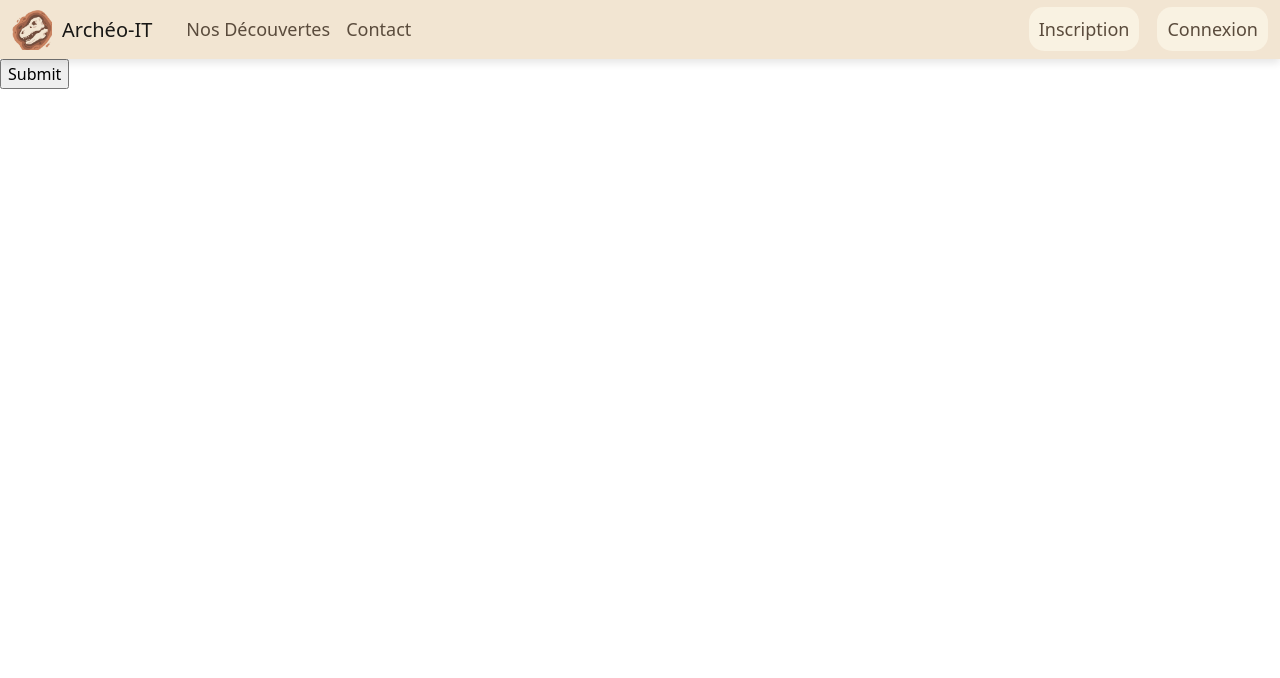
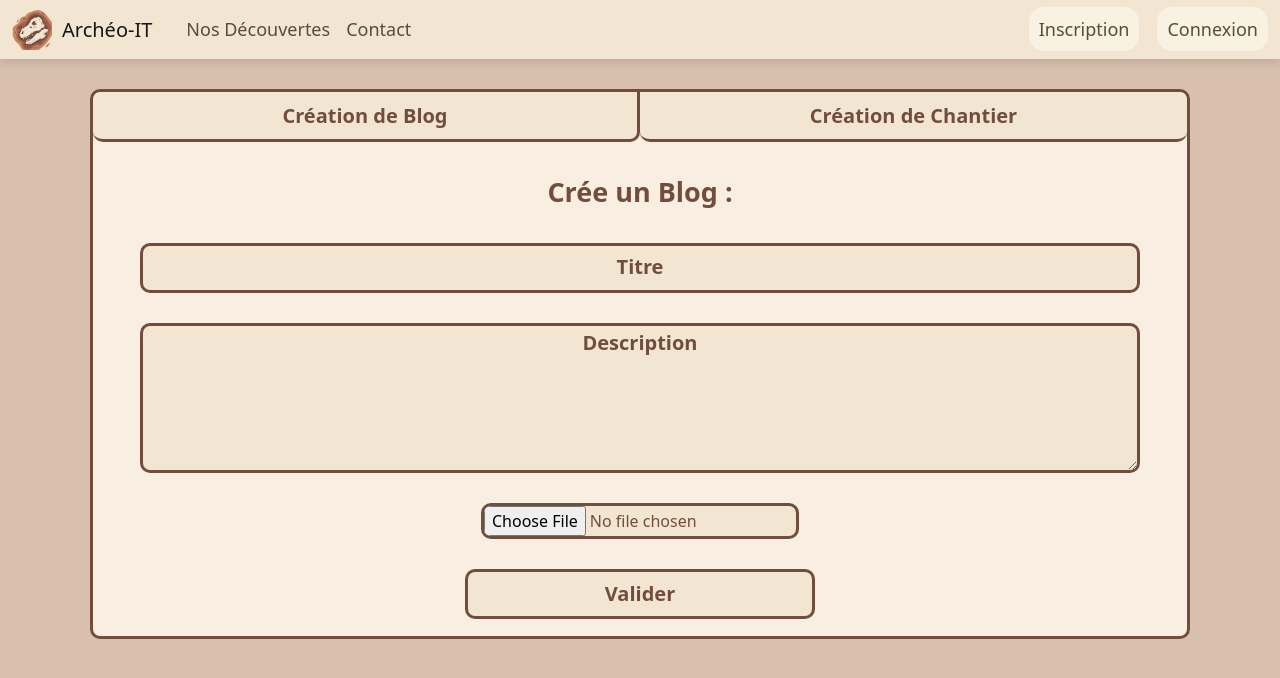
Before and after one commit to Kilian321/projet, a PHP site: page /create_page.php in a window 1280 px wide. Shown: the top 678 px of the page. Run offline with PHP 8.4, Linux system fonts and the light colour scheme.

Commit message:
maj page création affichage blog

```diff
--- /dev/null
+++ b/CSS/create_page.css
@@ -0,0 +1,151 @@
+.title{
+    font-size: 20px;
+    color: #724d3d;
+    font-weight: bold;
+}
+.title-2{
+    font-size: 27px;
+    color: #724d3d;
+    font-weight: bold;
+}
+.title-3{
+    font-size: 20px;
+    color: #724d3d;
+    font-weight: bold;
+}
+.text-placeholder{
+    text-align: center;
+    color:#724d3d;
+}
+.bg{
+    background-color: #d8bfae;
+}
+.bg-form{
+    width: 1100px;
+    height: 550px;
+    background-color: #f8eee2;
+    border: 3px solid #724d3d;
+    border-radius: 10px;
+}
+.mt-form{
+    margin-top: 30px;
+}
+.mb-form{
+    margin-bottom: 30px;
+}
+.center-form{
+    display: flex;
+    align-items: center;
+    justify-content: center;
+}
+.header-form{
+    width: 550px;
+    height: 50px;
+    background-color: #f2e5d2;
+    border: 3px solid #724d3d;
+    border-top: 0;
+    border-bottom-left-radius: 10px;
+    border-bottom-right-radius: 10px;
+    &:hover {
+        transition: transform 0.5s;
+        background-color: #f3e0c4;
+    };
+}
+.border-right-0{
+    border-right: 0;
+}
+.border-left-0{
+    border-left: 0;
+}
+.radius-tl{
+    border-top-left-radius: 10px;
+}
+.radius-tr{
+    border-top-right-radius: 10px;
+}
+.in-line{
+    display: flex;
+}
+.column{
+    display: flex;
+    flex-direction: column;
+}
+
+.hidden{
+    display: none;
+}
+.btn-title{
+    width: 1000px;
+    height: 50px;
+    background-color: #f2e5d2;
+    border: 3px solid #724d3d;
+    border-radius: 10px;
+    &::placeholder{
+        color: #724d3d;
+        font-size: 20px;
+        font-weight: bold;
+    };
+    &:hover {
+        transition: transform 0.5s;
+        background-color: #f3e0c4;
+    };
+}
+.btn-description{
+    width: 1000px;
+    height: 150px;
+    background-color: #f2e5d2;
+    border: 3px solid #724d3d;
+    border-radius: 10px;
+    &::placeholder{
+        color: #724d3d;
+        font-size: 20px;
+        font-weight: bold;
+    };
+    &:hover {
+        transition: transform 0.5s;
+        background-color: #f3e0c4;
+    };
+}
+.btn-image{
+    background-color: #f2e5d2;
+    border: 3px solid #724d3d;
+    border-radius: 10px;
+    &:hover {
+        transition: transform 0.5s;
+        background-color: #f3e0c4;
+    };
+}
+.btn-submit{
+    width: 350px;
+    height: 50px;
+    background-color: #f2e5d2;
+    border: 3px solid #724d3d;
+    border-radius: 10px;
+    &:hover {
+        transition: transform 0.5s;
+        background-color: #f3e0c4;
+        transform: scale(1.05);
+    };
+}
+
+.box_green{
+    background-color:#daf0d9;
+    width: 400px;
+    height: 50px;
+    border: 2px solid #86c19e;
+    border-radius: 10px;
+}
+.text_color-green{
+    color: #86c19e;
+    font-weight: bold;
+}
+
+@keyframes animation {
+    0% { transform: scale(1); }
+    50% { transform: scale(1.1); }
+    100% { transform: scale(1); }
+}
+
+.animation {
+    animation: animation 2s infinite;
+}
--- a/DATA-BASE/database.php
+++ b/DATA-BASE/database.php
@@ -1,8 +1,8 @@
 <?php
 // connection a la base de donnée des utilisateurs
 $host = 'localhost';
-$username = 'root';
-$password = 'VnW4z9f6';
+$username = 'kilian';
+$password = 'test';
 $database = 'archeo-it';
 $charset = 'utf8mb4';
 // Options de connexion PDO
--- /dev/null
+++ b/JS/create.js
@@ -0,0 +1,16 @@
+const btnBlog = document.querySelector("#blog");
+const btnChantier = document.querySelector("#chantier");
+const ongletBlogs =document.querySelector("#ongletBlog");
+const ongletChantier = document.querySelector("#ongletChantier");
+
+ongletChantier.addEventListener("click", ()=>{
+    btnBlog.style.display="none";
+    btnChantier.style.display="flex";
+
+})
+
+ongletBlogs.addEventListener("click", ()=>{
+    btnChantier.style.display="none";
+    btnBlog.style.display="flex";
+
+})
--- a/PHP/create_page.php
+++ b/PHP/create_page.php
@@ -1,7 +1,34 @@
 <?php
 session_start();
+require_once '../DATA-BASE/database.php';
 require_once "navbar.php";
+global $pdo;
 
+?>
+<?php
+ini_set('display_errors', 1);
+ini_set('display_startup_errors', 1);
+error_reporting(E_ALL);
+?>
+<?php
+if(!empty($_POST['title-blog']) && !empty($_POST['description-blog'])) {
+    $titleBlog = htmlspecialchars($_POST['title-blog']);
+    $descriptionBlog = htmlspecialchars($_POST['description-blog']);
+    if (isset($_FILES["image-blog"]) && $_FILES["image-blog"]["error"] == 0) {
+        // Déplacez le fichier vers le répertoire cible.
+        move_uploaded_file($_FILES["image-blog"]["tmp_name"], "../PICTURE/img-blog/" . $_FILES["image-blog"]["name"]);
+    }
+
+    $sql = "INSERT INTO blogs (title,description,picture) VALUES (:title,:description,:picture)";
+    $stmt = $pdo->prepare($sql);
+    $stmt->execute(array(':title' => $titleBlog, ':description' => $descriptionBlog, ':picture' => !empty($_FILES["image-blog"]["name"]) ? $_FILES["image-blog"]["name"] : ''));
+    $pdo = null;
+    echo '<div class="  center-form mt-form">
+                          <div class="center-form box_green text_color-green animation">
+                             Vous avez ajouté un blog avec succès !
+                          </div>
+                      </div> ';
+}
 ?>
 
 <!DOCTYPE html>
@@ -10,13 +37,103 @@ require_once "navbar.php";
     <title>Archéo-IT Création de page</title>
     <meta charset="UTF-8">
     <link rel="icon" href="../PICTURE/Archeo-IT_Logo-removebg-preview.png">
+    <!--Style-->
+    <link rel="stylesheet" href="../CSS/create_page.css">
 </head>
+<body class="bg">
 
-<?php if(!empty($_SESSION['user'])): ?>
-    <h2>Bonjour <?= $_SESSION['user']['email']; ?></h2>
-<?php endif; ?>
-<form>
-    <div id="editor"></div>
-    <input type="submit">
-</form>
+<!--Place de la structure-->
+<div class="mt-form center-form mb-form">
+    <!--fond de la structure-->
+    <div class="bg-form ">
+        <!--onglet-->
+        <div class="in-line">
+            <!--onglet blog-->
+            <div id="ongletBlog" class="title header-form border-left-0 radius-tl center-form">
+                <!--Text-->
+                <div class="">
+                    Création de Blog
+                </div>
+            </div>
+            <!--onglet chantier-->
+            <div id="ongletChantier" class=" title header-form  border-left-0 border-right-0 radius-tr center-form">
+                <!--Text-->
+                <div class="" >
+                    Création de Chantier
+                </div>
+            </div>
+        </div>
+        <!--Page blogs-->
+        <div id="blog" class="mt-form center-form column">
+            <!--Titre -->
+            <div class="title-2 ">
+                Crée un Blog :
+            </div>
+            <!--Formulaire-->
+            <form method="post" enctype="multipart/form-data">
+                <!--Bouton titre-->
+                <div class="center-form mt-form">
+                    <input  class="btn-title text-placeholder" type="text" name="title-blog" placeholder="Titre">
+                </div>
+                <!--Bouton description-->
+                <div class="center-form mt-form">
+                    <textarea  class="btn-description text-placeholder" type="text" name="description-blog" placeholder="Description"></textarea>
+                </div>
+                <!--Bouton image-->
+                <div class="center-form mt-form">
+                    <input  class="btn-image text-placeholder" type="file" name="image-blog">
+                </div>
+                <!--Bouton Valider-->
+                <div class="center-form mt-form">
+                    <button class="btn-submit title-3" type="submit">Valider</button>
+                </div>
+            </form>
+        </div>
+        <!--Page chantier-->
+        <div id="chantier" class="hidden center-form mt-form column">
+            <!--Titre -->
+            <div class="title-2 ">
+                Crée un Chantier :
+            </div>
+            <!--Formulaire-->
+            <form method="post">
+                <!--Bouton titre-->
+                <div class="center-form mt-form">
+                    <input  class="btn-title text-placeholder" type="text" name="title-chantier" placeholder="Titre">
+                </div>
+                <!--Bouton description-->
+                <div class="center-form mt-form">
+                    <textarea  class="btn-description text-placeholder" type="text" name="description-chantier" placeholder="Description"></textarea>
+                </div>
+                <!--Bouton image-->
+                <div class="center-form mt-form">
+                    <input  class="btn-image text-placeholder" type="file" name="image-chantier">
+                </div>
+                <!--Bouton Valider-->
+                <div class="center-form mt-form">
+                    <button class="btn-submit title-3" type="submit">Valider</button>
+                </div>
+            </form>
+        </div>
+    </div>
+</div>
+
+
+
+
+
+
+
+
+
+
+
+
+
+
+
+
+
+<script src="../JS/create.js"></script>
+</body>
 </html>
--- a/PHP/home.php
+++ b/PHP/home.php
@@ -65,7 +65,7 @@ global $pdo;
 
                     ?>
                     <div class="blogs-item">
-                        <img src="<?= ($row['picture']);  ?>" alt="Film 1">
+                        <img src="../PICTURE/img-blog/<?= $row['picture']?>" alt="<?= $row['title']?>">
                         <p class="blogs-date"><?= (substr($row['date_publication'],0,10)); ?></p>
                         <p class="blogs-title"><?= ($row['title']); ?></p>
                         <div class="moreDetails">
```
Also changed, not shown: PICTURE/img-blog/istockphoto-505753284-612x612.jpg (added), PICTURE/img-blog/téléchargement.png (added).
